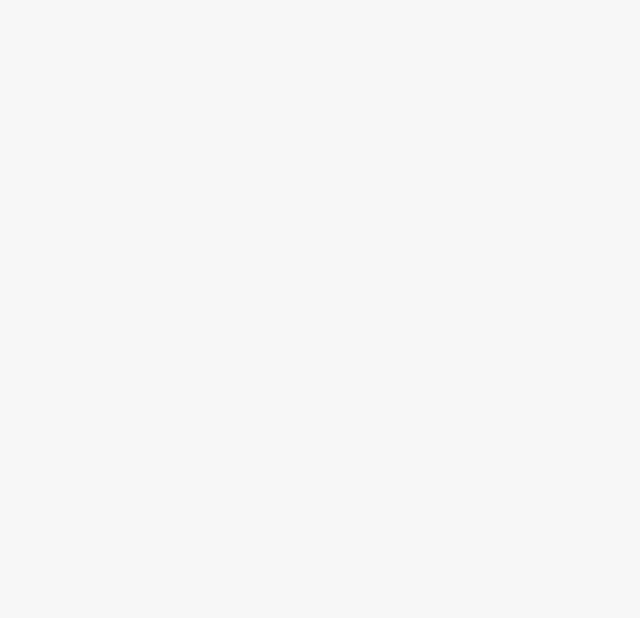
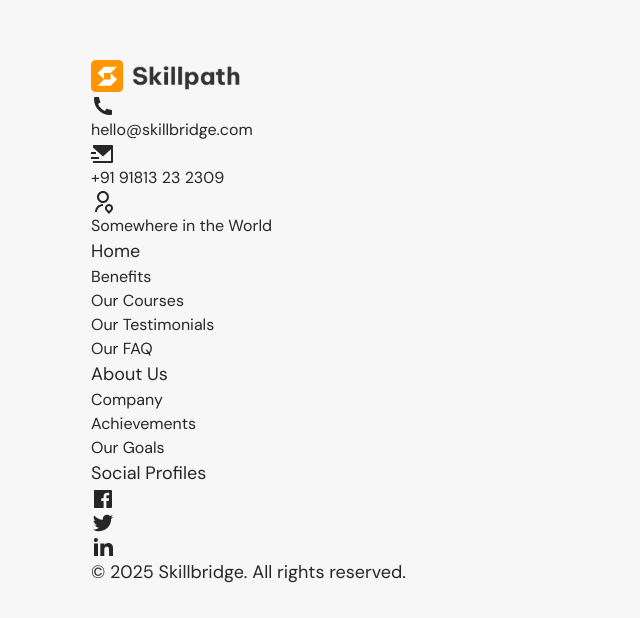
Before and after one commit to Madhankannan02/Education-Website-TailwindCSS, a React (Vite) app: page / in a window 1280 px wide. Shown: the part 7244-7862 px from the top of the page, without its empty margins (0-640 px from the left). Before the commit the page ends 7246 px from the top, so only its background shows below. Built offline with nearby package versions, Linux system fonts and the light colour scheme.

Commit message:
Added the new way of mentioning the year in the description of the footer

```diff
--- a/src/App.jsx
+++ b/src/App.jsx
@@ -1,6 +1,7 @@
 import { Benefits } from "./components/Benefits";
 import { Courses } from "./components/Courses";
 import { FaqSection } from "./components/FaqSection";
+import { Footer } from "./components/Footer";
 import { Header } from "./components/Header"
 import { Hero } from "./components/Hero";
 import { Testimonial } from "./components/Testimonial";
@@ -16,6 +17,7 @@
         <Courses />
         <Testimonial />
         <FaqSection />
+        <Footer />
       </main>
     </>
   );
--- /dev/null
+++ b/src/components/Footer.jsx
@@ -0,0 +1,51 @@
+import { contactInfo, footerLists, socialIcons } from "../constant/data";
+
+export function Footer() {
+ return (
+  <footer className="pt-14 pb-8">
+   <div className="container">
+    <div className="">
+     <div className="">
+      <div className="">
+       <img src="assets/images/logo.png" alt="footer logo" width={150} height={50} />
+      </div>
+
+      <div className="">
+       {contactInfo.map((item) => (
+        <a href="#" key={item.id}>
+         {<item.icon />}
+         {item.label}
+        </a>
+       ))}
+      </div>
+     </div>
+     {footerLists.map((item) => (
+      <div key={item.id}>
+       <p>{item.title}</p>
+       <ul className="">
+        {item.links.map((link, index)=>(
+         <li key={index}>
+          <a href="#">{link.label}</a>
+         </li>
+        ))}
+       </ul>
+      </div>
+     ))}
+
+     <div className="">
+      <p>Social Profiles</p>
+      <div>
+       {socialIcons.map((icon)=>(
+        <button>
+         <a href="#">{<icon.icon />}</a>
+        </button>
+       ))}
+      </div>
+     </div>
+    </div>
+
+    <p>&copy; {new Date().getFullYear()} Skillbridge. All rights reserved.</p>
+   </div>
+  </footer>
+ );
+}
```
